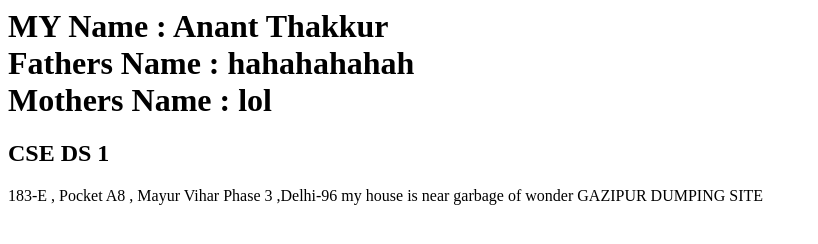
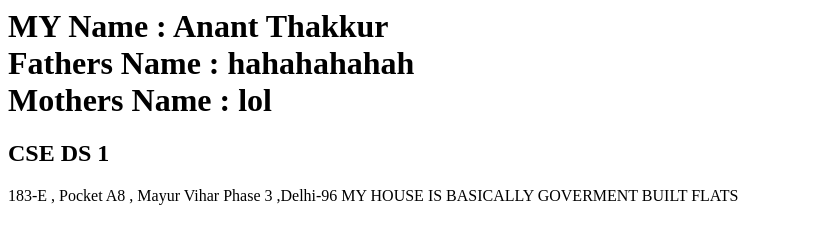
Before and after one commit to AmbitiousAnant/CSEDS1, a plain HTML site: page index.html in a window 1280 px wide. Shown: the whole page, without its empty margins (0-818 px from the left). Drawn offline with Linux system fonts and the light colour scheme.

Commit message:
Initial Commit

```diff
--- a/index.html
+++ b/index.html
@@ -9,7 +9,7 @@
 </h1>
 <h2> CSE DS 1</h2>
 <p>183-E , Pocket A8 , Mayur Vihar Phase 3 ,Delhi-96
-    my house is near garbage of wonder GAZIPUR DUMPING SITE
+    MY HOUSE IS BASICALLY GOVERMENT BUILT FLATS
 </p>
 </body>
 </html>
```
